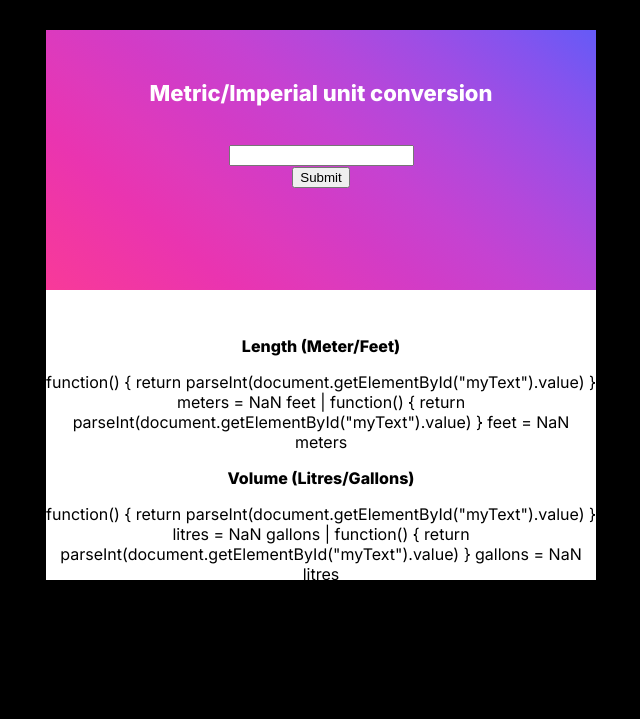
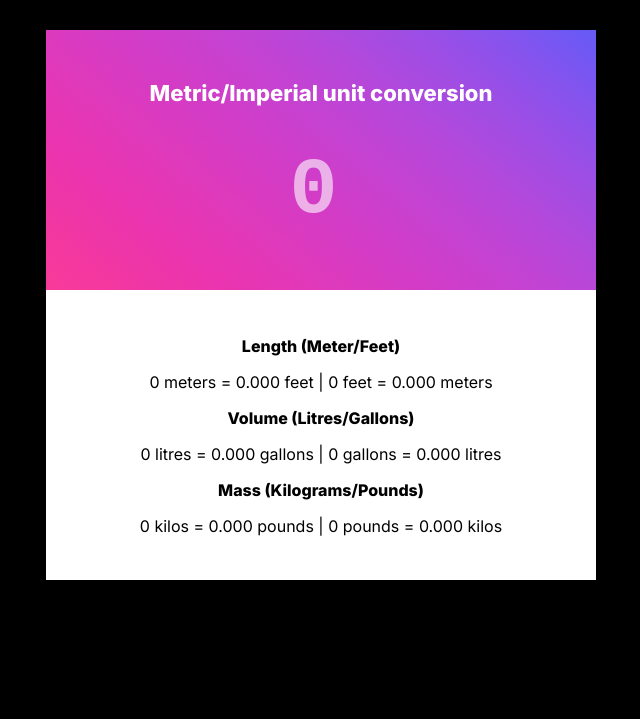
Before and after one commit to Esther02/front-end-mentor-challenges, a plain HTML site: page 03.unit-converter/index.html in a window 1280 px wide. Shown: the whole page, without its empty margins (319-959 px from the left). Drawn offline with Linux system fonts and the light colour scheme.

Commit message:
converter completed

```diff
--- a/03.unit-converter/index.html
+++ b/03.unit-converter/index.html
@@ -5,25 +5,23 @@
   <meta http-equiv="X-UA-Compatible" content="IE=edge">
   <meta name="viewport" content="width=device-width, initial-scale=1.0">
   <link rel="stylesheet" href="styles.css">
+  <!-- Google fonts -->
   <link rel="preconnect" href="https://fonts.googleapis.com">
-<link rel="preconnect" href="https://fonts.gstatic.com" crossorigin>
-<link href="https://fonts.googleapis.com/css2?family=Inter:wght@400;600;800&display=swap" rel="stylesheet">
-  <title>Document</title>
+  <link rel="preconnect" href="https://fonts.gstatic.com" crossorigin>
+  <link href="https://fonts.googleapis.com/css2?family=Inter:wght@400;600;800&display=swap" rel="stylesheet">
+  <title>Unit Converter</title>
 </head>
 <body>
   <div class="container">
     <h2>Metric/Imperial unit conversion</h2>
-    <input type="text" id="myText">
+    <input type="number" id="myText" placeholder="0" oninput="getVal()">
     <p id="error"></p>
-    <button id="submitbutton">Submit</button>
   </div>
-  <div class="bottom-container">
+  <div class="result-container">
     <p><strong>Length (Meter/Feet)</strong></p>
     <div id="length"></div>
-
     <p><strong>Volume (Litres/Gallons)</strong></p>
     <div id="volume"></div>
-
     <p><strong>Mass (Kilograms/Pounds)</strong></p>
     <div id="mass"></div>
   </div>
--- a/03.unit-converter/index.js
+++ b/03.unit-converter/index.js
@@ -1,41 +1,36 @@
-// Get the user input.(standar input to begin with)
-// Create functions with the convertion of the user input (e.g. meters to feet and viceversa)
-// Display them inside the html elements.
+// Initial values
+length(0)
+volume(0)
+mass(0)
 
-// let userInput = document.getElementById("unit").textContent = 18;
-
-let error = document.getElementById("error");
-let userInput = document.getElementById("submitbutton").onclick = function() {
-  return parseInt(document.getElementById("myText").value)
+// Getting the value from the user and passing it to functions
+function getVal() {
+  val = document.querySelector('input').value;
+  length(val);
+  volume(val);
+  mass(val);
 }
 
-function length() {
-    let meterToFeet = userInput * 3.28084
-    let feetToMeter = userInput * 0.3048
-    let length = document.getElementById("length")
-    length.textContent = `${userInput} meters = ${meterToFeet.toFixed(3)} feet | ${userInput} feet = ${feetToMeter.toFixed(3)} meters`
+function length(userInput) {
+  let meterToFeet = userInput * 3.28084;
+  let feetToMeter = userInput * 0.3048;
+  let length = document.getElementById("length");
+  length.textContent = `${userInput} meters = ${meterToFeet.toFixed(3)} feet |
+                        ${userInput} feet = ${feetToMeter.toFixed(3)} meters`;
 };
 
-function volume() {
-    let litresToGallons = userInput * 0.264172
-    let gallonsToLitres = userInput * 3.785412
-    let volume = document.getElementById("volume")
-    volume.textContent = `${userInput} litres = ${litresToGallons.toFixed(3)} gallons | ${userInput} gallons = ${gallonsToLitres.toFixed(3)} litres`
+function volume(userInput) {
+  let litresToGallons = userInput * 0.264172;
+  let gallonsToLitres = userInput * 3.785412;
+  let volume = document.getElementById("volume");
+  volume.textContent = `${userInput} litres = ${litresToGallons.toFixed(3)} gallons |
+                        ${userInput} gallons = ${gallonsToLitres.toFixed(3)} litres`;
 };
 
-function mass() {
-    let kiloToPounds = userInput * 2.2
-    let poundsToKilo = userInput / 2.2046
-    let mass = document.getElementById("mass")
-    mass.textContent = `${userInput} kilos = ${kiloToPounds.toFixed(3)} pounds | ${userInput} pounds = ${poundsToKilo.toFixed(3)} kilos`
+function mass(userInput) {
+  let kiloToPounds = userInput * 2.2;
+  let poundsToKilo = userInput / 2.2046;
+  let mass = document.getElementById("mass");
+  mass.textContent = `${userInput} kilos = ${kiloToPounds.toFixed(3)} pounds |
+                      ${userInput} pounds = ${poundsToKilo.toFixed(3)} kilos`;
 };
-
-function errorMessage() {
-    if (userInput.match(/^((?!(abc|def)).)*$/) ) {
-        return error.textContent = "You need to write a valid number"
-    }
-};
-
-length()
-volume()
-mass()
--- a/03.unit-converter/styles.css
+++ b/03.unit-converter/styles.css
@@ -33,14 +33,25 @@ h2 {
   font-size: 22px;
 }
 
-h1 {
-  font-size: 98px;
-  margin: 0;
+input {
+  font-weight: bold;
+  border: transparent;
+  width: 200px;
+  font-size: 80px;
+  background: transparent;
+  text-align: center;
+  opacity: 0.6;
+  color: white;
+  font-family: 'Roboto Mono', monospace;
+  outline: none;
+}
+input::placeholder {
+  color: white;
 }
 
 /* bottom container */
 
-.bottom-container {
+.result-container {
   width: 550px;
   height: 260px;
   margin: auto;
```
